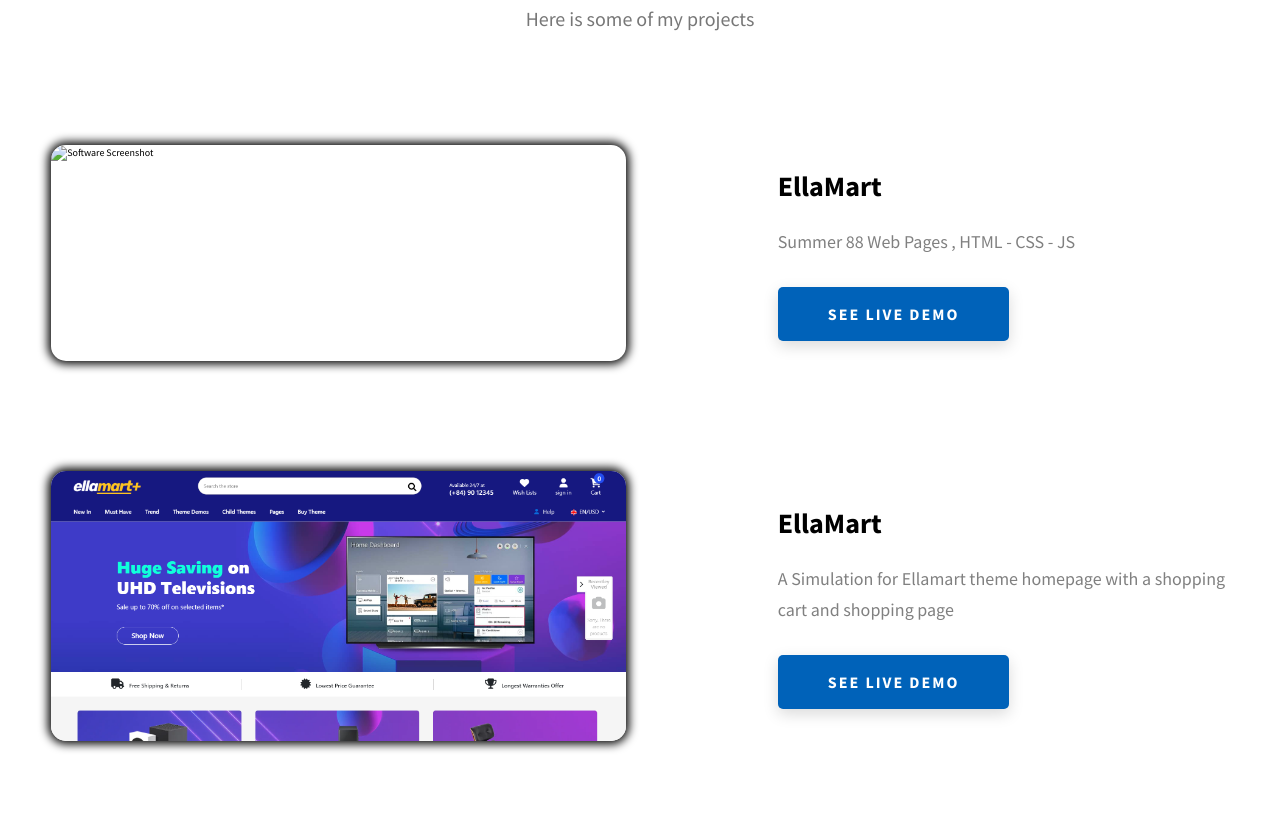
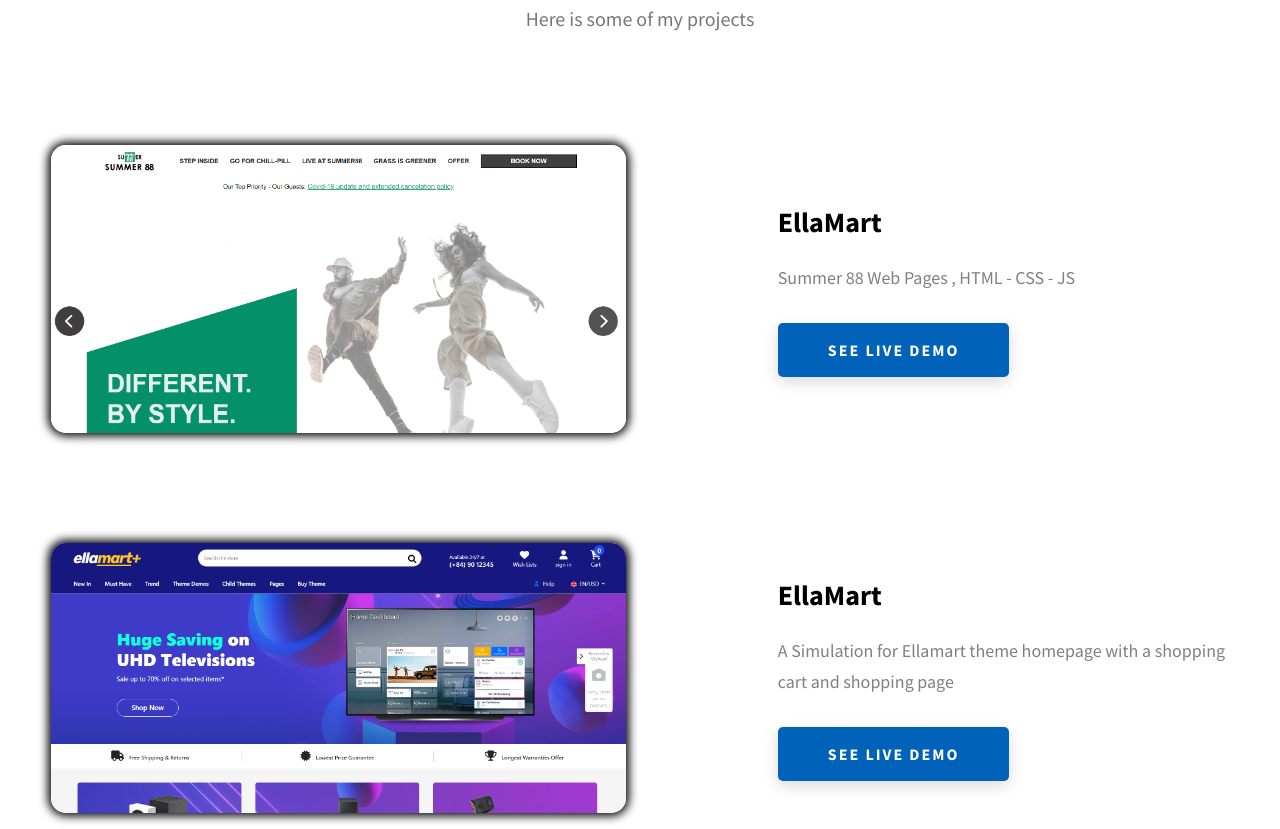
Before and after one commit to Ahmeedelmasry/my-portfolio, a plain HTML site: page index.html in a window 1280 px wide. Shown: the part 1829-2658 px from the top of the page. Drawn offline with Linux system fonts and the light colour scheme.

Commit message:
uodate
new commit

```diff
--- a/index.html
+++ b/index.html
@@ -192,7 +192,7 @@
           <div class="projects__row">
             <div class="projects__row-img-cont">
               <img
-                src="./imgs/project-cover.png"
+                src="./assets/png/project-cover.png"
                 alt="Software Screenshot"
                 class="projects__row-img"
                 loading="lazy"
```
